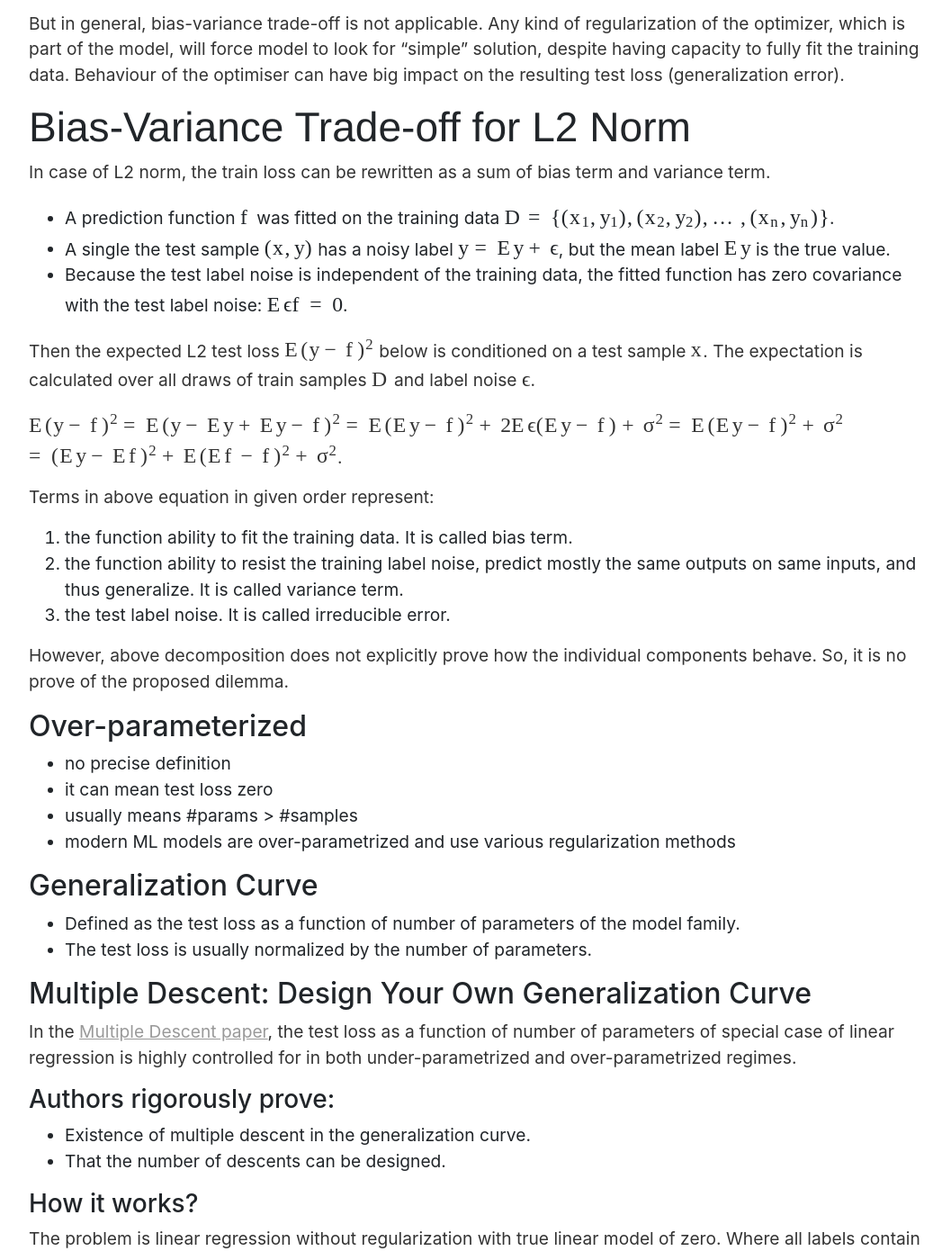
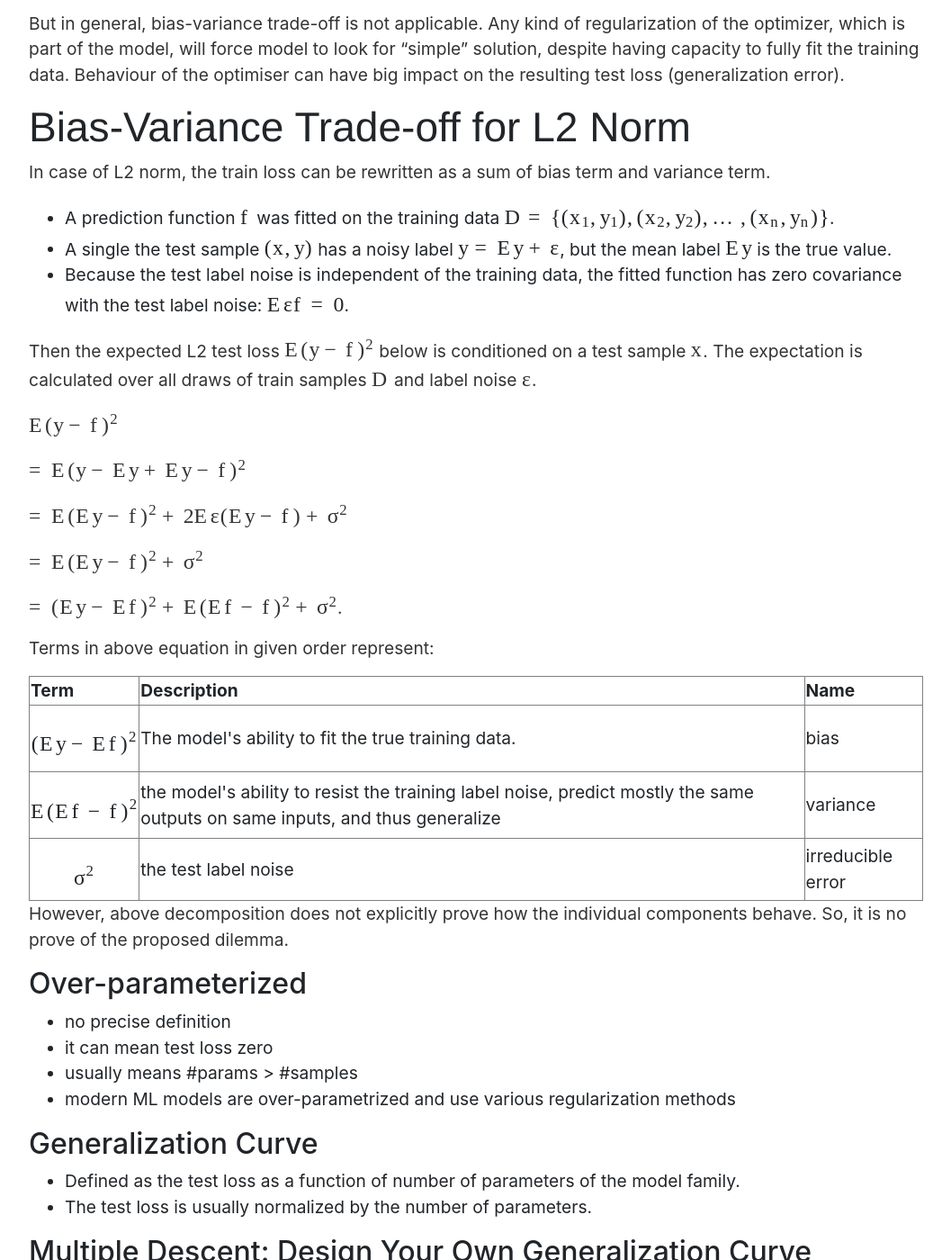
Before and after one commit to vackosar/vackosar.github.io, a Jekyll site: the page built from _posts/2020-09-15-double-descent-for-neural-network-and-multiple-descent.md, in a window 1280 px wide and 1400 px high, scrolled down 1176 px. Shown: the whole window at 90% size, without its empty margins (111-1168 px from the left). Built offline with Jekyll 4.4.1, drawn with Linux system fonts in a browser that asks for light colours; nearby versions of some CDN libraries; some web fonts are replaced; library files that are not in the unit come from our copies; comment, search, counter and statistics services are not loaded; some of the changed text lies outside the part shown.

Commit message:
bias table

```diff
--- a/_posts/2020-09-15-double-descent-for-neural-network-and-multiple-descent.md
+++ b/_posts/2020-09-15-double-descent-for-neural-network-and-multiple-descent.md
@@ -34,21 +34,57 @@ Behaviour of the optimiser can have big impact on the resulting test loss (gener
 In case of L2 norm, the train loss can be rewritten as a sum of bias term and variance term.
 
 - A prediction function \\( f \\) was fitted on the training data \\( D = \lbrace (x_1, y_1), (x_2, y_2), ..., (x_n, y_n) \rbrace \\).
-- A single the test sample \\( (x, y) \\) has a noisy label \\( y = Ey + \epsilon \\), but the mean label \\( Ey \\) is the true value.
-- Because the test label noise is independent of the training data, the fitted function has zero covariance with the test label noise: \\( E \epsilon f = 0 \\).
+- A single the test sample \\( (x, y) \\) has a noisy label \\( y = Ey + \varepsilon \\), but the mean label \\( Ey \\) is the true value.
+- Because the test label noise is independent of the training data, the fitted function has zero covariance with the test label noise: \\( E \varepsilon f = 0 \\).
 
-Then the expected L2 test loss \\( E(y-f)^2 \\) below is conditioned on a test sample \\( x \\). The expectation is calculated over all draws of train samples \\( D \\) and label noise \\( \epsilon \\).
+Then the expected L2 test loss \\( E(y-f)^2 \\) below is conditioned on a test sample \\( x \\). The expectation is calculated over all draws of train samples \\( D \\) and label noise \\( \varepsilon \\).
 
 \\( E(y-f)^2 \\)
+
 \\( = E(y - Ey + Ey - f)^2 \\)
-\\( = E (Ey - f)^2 + 2 E \epsilon (Ey - f) + \sigma^2\\)
+
+\\( = E (Ey - f)^2 + 2 E \varepsilon (Ey - f) + \sigma^2\\)
+
 \\( = E (Ey - f)^2 + \sigma^2 \\)
+
 \\( = (Ey - Ef)^2 + E(Ef - f)^2 + \sigma^2 \\).
 
 Terms in above equation in given order represent:
-1. the function ability to fit the training data. It is called bias term.
-2. the function ability to resist the training label noise, predict mostly the same outputs on same inputs, and thus generalize. It is called variance term.
-3. the test label noise. It is called irreducible error.
+
+<table border="1" class="dataframe">
+<thead>
+    <tr>
+        <th scope="col">
+            Term
+        </th>
+        <th scope="col">
+            Description
+        </th>
+        <th scope="col">
+            Name
+        </th>
+    </tr>
+</thead>
+<tbody>
+    <tr>
+        <td>
+            $$ (Ey - Ef)^2 $$
+        </td>
+        <td>The model's ability to fit the true training data.</td>
+        <td>bias</td>
+    </tr>
+    <tr>
+        <td>$$ E(Ef - f)^2 $$</td>
+        <td>the model's ability to resist the training label noise, predict mostly the same outputs on same inputs, and thus generalize</td>
+        <td>variance</td>
+    </tr>
+    <tr>
+        <td>$$ \sigma^2 $$</td>
+        <td>the test label noise</td>
+        <td>irreducible error</td>
+    </tr>
+</tbody>
+</table>
 
 However, above decomposition does not explicitly prove how the individual components behave.
 So, it is no prove of the proposed dilemma.
@@ -69,14 +105,14 @@ So, it is no prove of the proposed dilemma.
 
 In the [Multiple Descent paper](https://arxiv.org/abs/2008.01036), the test loss as a function of number of parameters of special case of linear regression is highly controlled for in both under-parametrized and over-parametrized regimes.
 
-### Authors rigorously prove:
+### Authors prove:
 - Existence of multiple descent in the generalization curve.
 - That the number of descents can be designed.
 
 ### How it works?
 
 The problem is linear regression without regularization with true linear model of zero.
-Where all labels contain an error \\( y_i = 0 + \epsilon_i \\), which is normally distributed around zero.
+Where all labels contain an error \\( y_i = 0 + \varepsilon_i \\), which is normally distributed around zero.
 
 However the features have all different distribution.
 The authors select them, such that they can control the generalization curve.
@@ -92,7 +128,7 @@ Authors then draw generalization curve as average test-loss normalized by the fe
         class="figure-img img-fluid rounded"
         src="/images/double-descent-generalization-curve.webp"
         alt="Double Descent for fully connected NN on MNIST."/>
-    <figcaption class="figure-caption">Bugged image - N_mix should be first, then N_0. Multiple Descent generalization curve (dimension normalized test loss as a function of number of parameters). [Source](https://arxiv.org/abs/2008.01036)</figcaption>
+    <figcaption class="figure-caption">This image is wrong: \\( N_mix \\) should be first, then \\( N_0 \\). Multiple Descent generalization curve (dimension normalized test loss as a function of number of parameters). [Source](https://arxiv.org/abs/2008.01036)</figcaption>
 </figure>
 
 There is an bug in the generalization curve image above.
```
